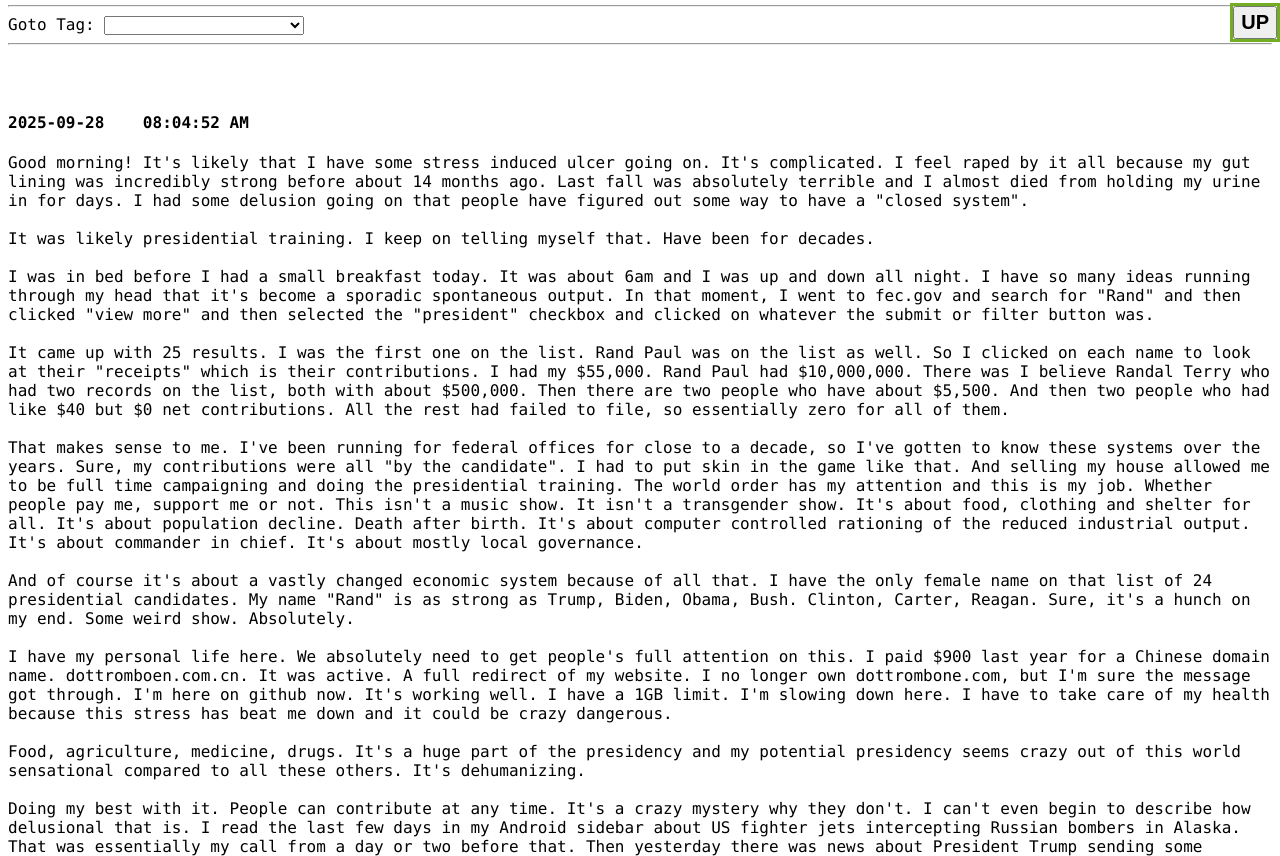
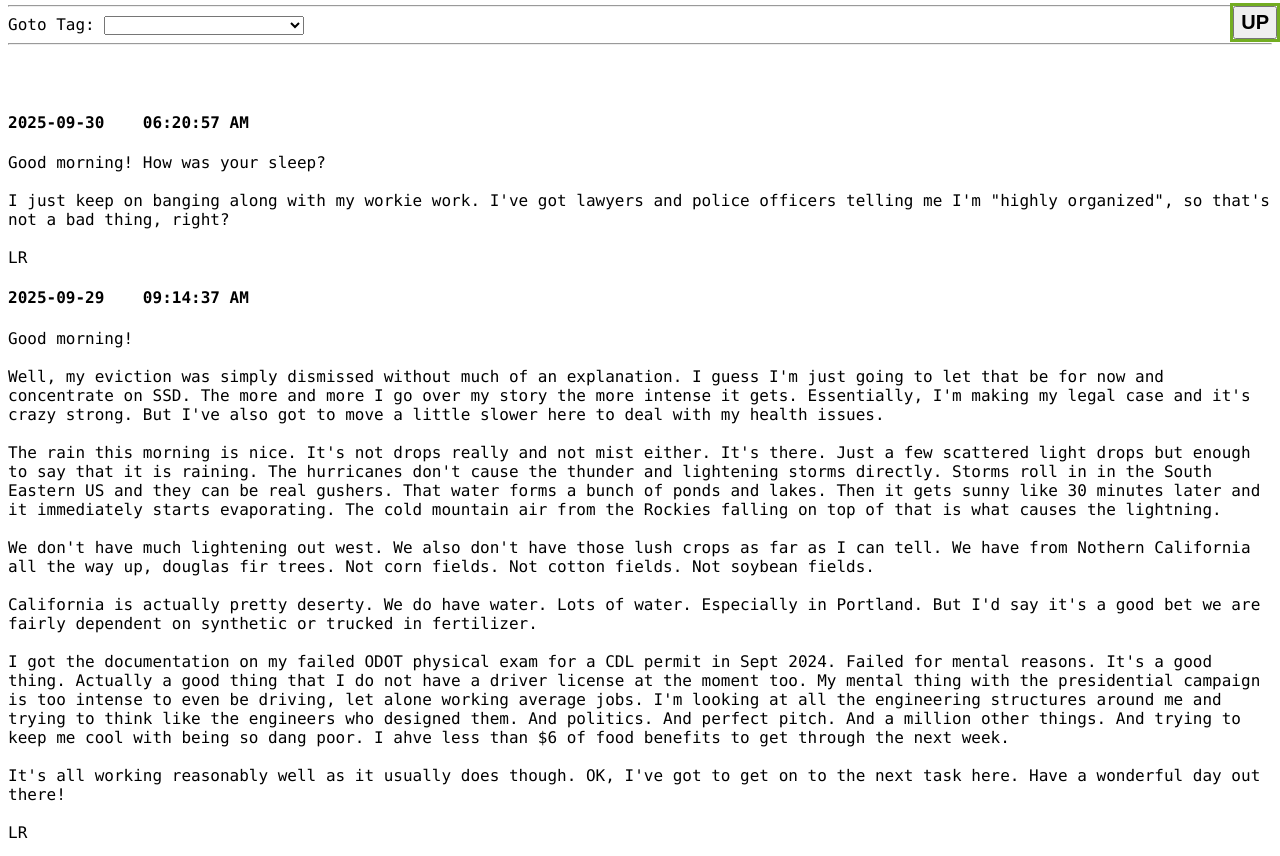
Before and after one commit to rachellydiarand/moth, a plain HTML site: page innerLog.html in a window 1280 px wide. Shown: the part 758-1614 px from the top of the page. Drawn offline with Linux system fonts and the light colour scheme.

Commit message:
Daily posting 2025-09-30

```diff
--- a/innerLog.html
+++ b/innerLog.html
@@ -49,7 +49,7 @@
 				window.location = '/moth/innerLogImages.html';
 			}
 			else {
-				window.location = '/moth/innerLog.php';
+				window.location = '/moth/innerLog.html';
 			}
 		}
 
@@ -376,6 +376,52 @@ Goto Tag:
 <!-- log -->
 
 <div class='post'>
+<h4>2025-09-30 &nbsp;&nbsp;&nbsp;06:20:57 AM</h4>
+Good morning!  How was your sleep?
+<br>
+
+<br>
+I just keep on banging along with my workie work.  I've got lawyers and police officers telling me I'm "highly organized", so that's not a bad thing, right?
+<br>
+
+<br>
+LR
+<br></div>
+
+<div class='post'>
+<h4>2025-09-29 &nbsp;&nbsp;&nbsp;09:14:37 AM</h4>
+Good morning!
+<br>
+
+<br>
+Well, my eviction was simply dismissed without much of an explanation.  I guess I'm just going to let that be for now and concentrate on SSD.  The more and more I go over my story the more intense it gets.  Essentially, I'm making my legal case and it's crazy strong.  But I've also got to move a little slower here to deal with my health issues.
+<br>
+
+<br>
+The rain this morning is nice.  It's not drops really and not mist either.  It's there.  Just a few scattered light drops but enough to say that it is raining.  The hurricanes don't cause the thunder and lightening storms directly.  Storms roll in in the South Eastern US and they can be real gushers.  That water forms a bunch of ponds and lakes.  Then it gets sunny like 30 minutes later and it immediately starts evaporating.  The cold mountain air from the Rockies falling on top of that is what causes the lightning.
+<br>
+
+<br>
+We don't have much lightening out west.  We also don't have those lush crops as far as I can tell.  We have from Nothern California all the way up, douglas fir trees.  Not corn fields.  Not cotton fields.  Not soybean fields.
+<br>
+
+<br>
+California is actually pretty deserty.  We do have water.  Lots of water.  Especially in Portland.  But I'd say it's a good bet we are fairly dependent on synthetic or trucked in fertilizer.
+<br>
+
+<br>
+I got the documentation on my failed ODOT physical exam for a CDL permit in Sept 2024.  Failed for mental reasons.  It's a good thing.  Actually a good thing that I do not have a driver license at the moment too.  My mental thing with the presidential campaign is too intense to even be driving, let alone working average jobs.  I'm looking at all the engineering structures around me and trying to think like the engineers who designed them.  And politics.  And perfect pitch.  And a million other things.  And trying to keep me cool with being so dang poor.  I ahve less than $6 of food benefits to get through the next week.
+<br>
+
+<br>
+It's all working reasonably well as it usually does though.  OK, I've got to get on to the next task here.  Have a wonderful day out there!
+<br>
+
+<br>
+LR
+<br></div>
+
+<div class='post'>
 <h4>2025-09-28 &nbsp;&nbsp;&nbsp;08:04:52 AM</h4>
 Good morning!  It's likely that I have some stress induced ulcer going on.  It's complicated.  I feel raped by it all because my gut lining was incredibly strong before about 14 months ago.  Last fall was absolutely terrible and I almost died from holding my urine in for days.  I had some delusion going on that people have figured out some way to have a "closed system".
 <br>
@@ -437,7 +483,7 @@ My little life doesn't matter all that much at this scope of things.  I'm kind o
 <br>
 
 <br>
-OK, on with the day!  8;04am.
+OK, on with the day!  8:04am.
 <br></div>
 
 <div id="bottleReturnStory" tagdescription="Bottle Return Story" class='post'>
```
Also changed, not shown: innerLogImages.html (+48 -2 lines).
